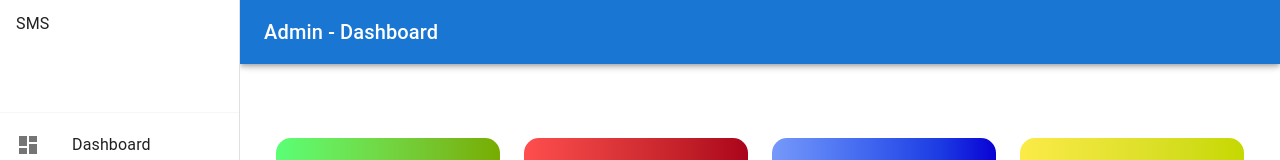
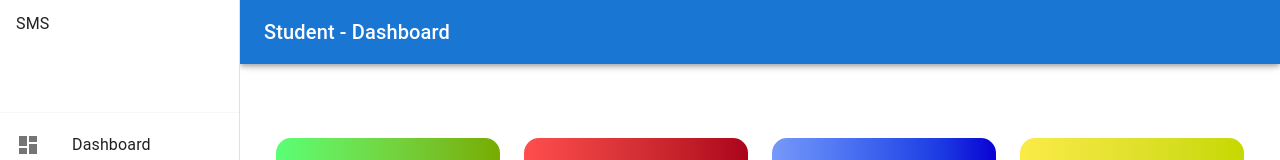
Before and after one commit to ahsanraza161/SchoolManagmentSystem, a React (Create React App) app in the folder client/: page /student in a window 1280 px wide. Shown: the top 160 px of the page. Built offline with nearby package versions, Linux system fonts and the light colour scheme.

Commit message:
updating for deployment

```diff
--- a/client/src/panels/student/components/dashboard.jsx
+++ b/client/src/panels/student/components/dashboard.jsx
@@ -77,7 +77,7 @@ function Dashboard(props) {
             <MenuIcon />
           </IconButton>
           <Typography variant="h6" noWrap component="div">
-            Admin - Dashboard
+            Student - Dashboard
           </Typography>
         </Toolbar>
       </AppBar>
@@ -86,7 +86,6 @@ function Dashboard(props) {
         sx={{ width: { sm: drawerWidth }, flexShrink: { sm: 0 } }}
         aria-label="mailbox folders"
       >
-        {/* The implementation can be swapped with js to avoid SEO duplication of links. */}
         <Drawer
           container={container}
           variant="temporary"
```
